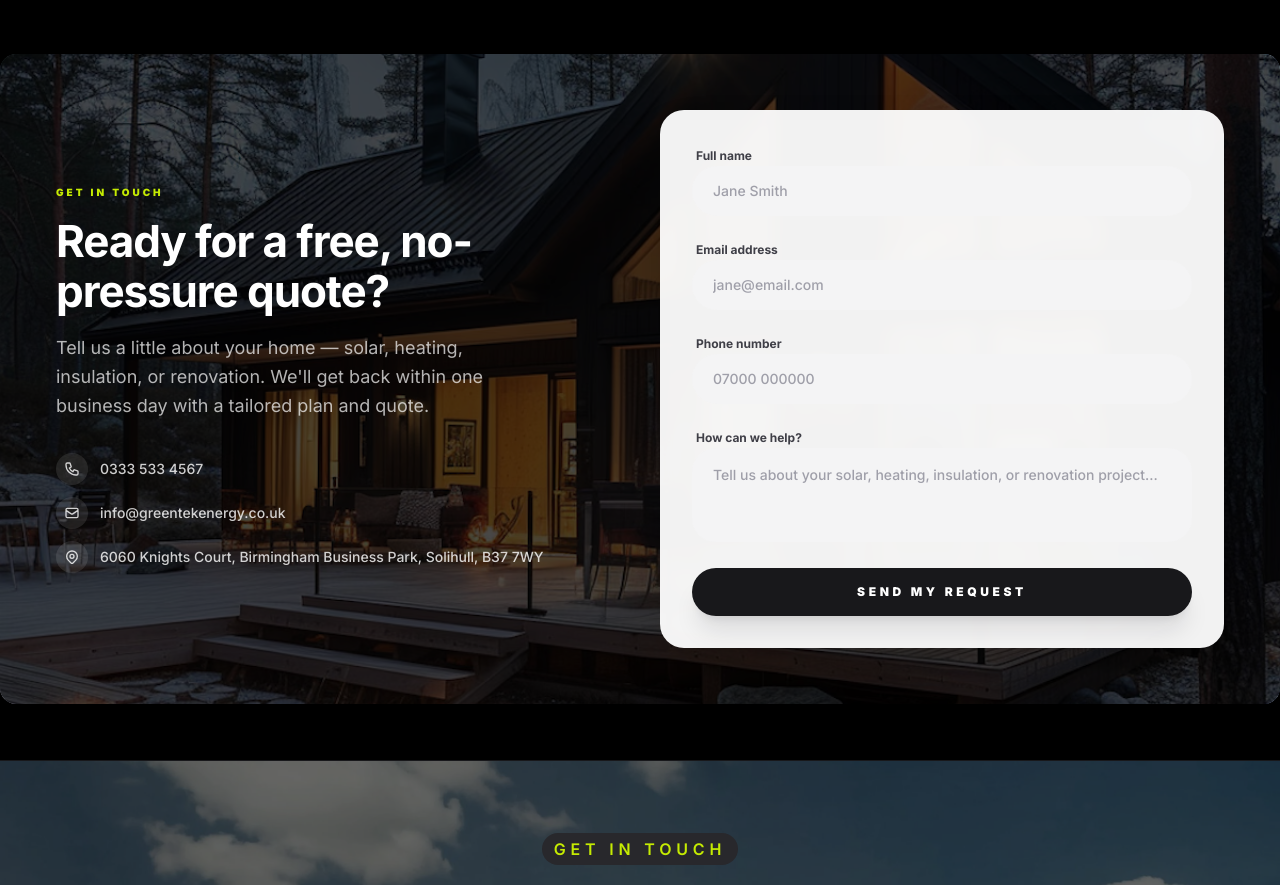
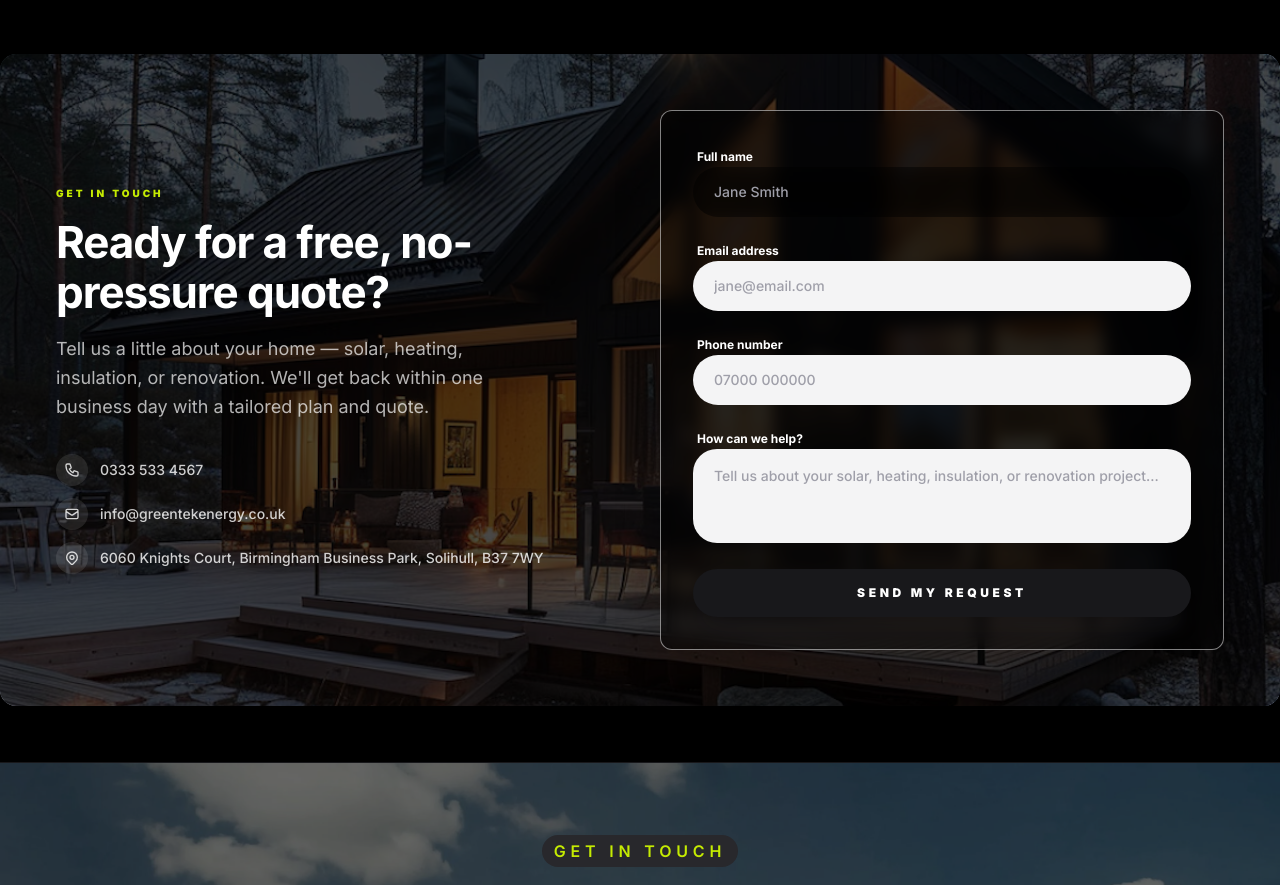
Before and after one commit to Mudasirh120/greentek-construction-website-main, a Next.js app: page / in a window 1280 px wide. Shown: the part 10539-11424 px from the top of the page. Built offline with nearby package versions, Linux system fonts and the light colour scheme.

Commit message:
references added

```diff
--- a/src/components/sections/CtaSection.tsx
+++ b/src/components/sections/CtaSection.tsx
@@ -224,7 +224,7 @@ export default function CtaSection() {
           {/* Right: form card */}
           <div
             ref={formFade.ref}
-            className={`lg:col-span-6 bg-white/95 backdrop-blur rounded-3xl p-6 sm:p-8 shadow-2xl transition-all duration-1000 ease-out ${
+            className={`lg:col-span-6 bg-black/50 backdrop-blur-sm border border-white/50 rounded-xl p-6 sm:p-8 shadow-2xl transition-all duration-1000 ease-out ${
               formFade.visible
                 ? "translate-y-0 opacity-100"
                 : "translate-y-8 opacity-0"
@@ -234,7 +234,7 @@ export default function CtaSection() {
               <div className="space-y-1.5">
                 <label
                   htmlFor="full_name"
-                  className="text-xs font-bold text-zinc-700 ml-1"
+                  className="text-xs font-bold text-white ml-1"
                 >
                   Full name
                 </label>
@@ -246,7 +246,7 @@ export default function CtaSection() {
                   required
                   value={form.full_name}
                   onChange={handleChange}
-                  className="w-full px-5 py-3.5 rounded-full bg-zinc-100 border border-transparent focus:bg-white focus:border-green-600 focus:ring-4 focus:ring-green-600/10 transition-all outline-none font-medium text-zinc-900 placeholder:text-zinc-400 text-sm"
+                  className="w-full px-5 py-3.5 rounded-full bg-black/30 backdrop-blur-sm border border border-transparent focus:bg-white focus:border-green-600 focus:ring-4 focus:ring-green-600/10 transition-all outline-none font-medium text-zinc-900 placeholder:text-zinc-400 text-sm"
                   placeholder="Jane Smith"
                 />
               </div>
@@ -254,7 +254,7 @@ export default function CtaSection() {
               <div className="space-y-1.5">
                 <label
                   htmlFor="email"
-                  className="text-xs font-bold text-zinc-700 ml-1"
+                  className="text-xs font-bold text-white ml-1"
                 >
                   Email address
                 </label>
@@ -274,7 +274,7 @@ export default function CtaSection() {
               <div className="space-y-1.5">
                 <label
                   htmlFor="phone"
-                  className="text-xs font-bold text-zinc-700 ml-1"
+                  className="text-xs font-bold text-white ml-1"
                 >
                   Phone number
                 </label>
@@ -294,7 +294,7 @@ export default function CtaSection() {
               <div className="space-y-1.5">
                 <label
                   htmlFor="message"
-                  className="text-xs font-bold text-zinc-700 ml-1"
+                  className="text-xs font-bold text-white ml-1"
                 >
                   How can we help?
                 </label>
```
Also changed, not shown: 1 other file (tests, documents, lock files or other folders).
